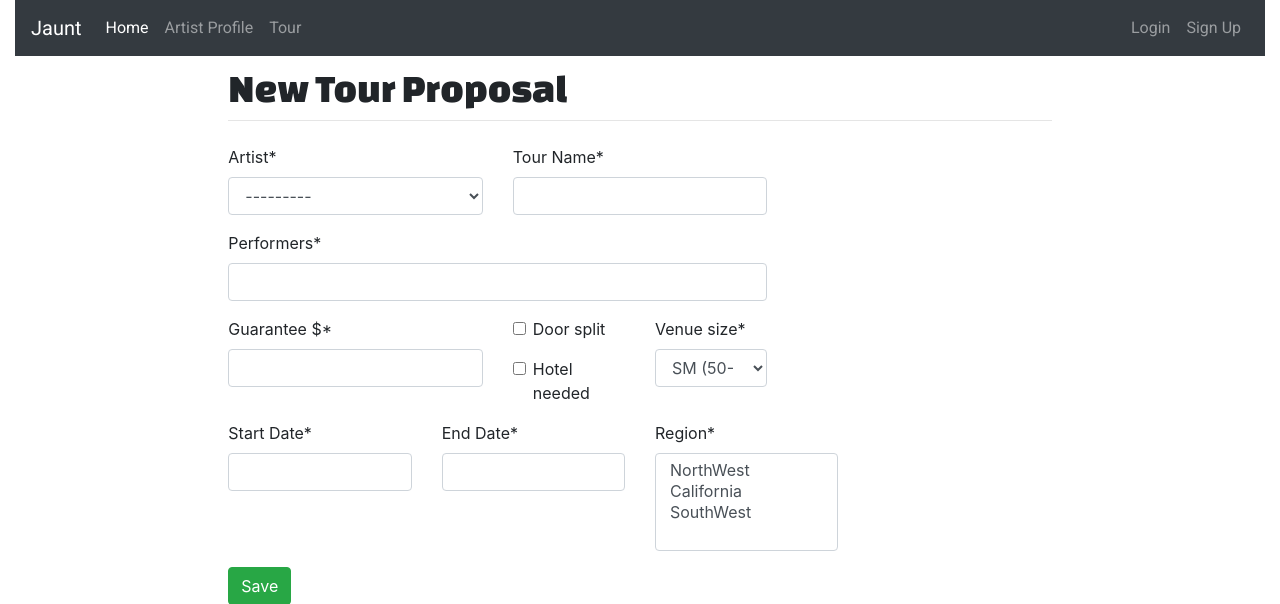
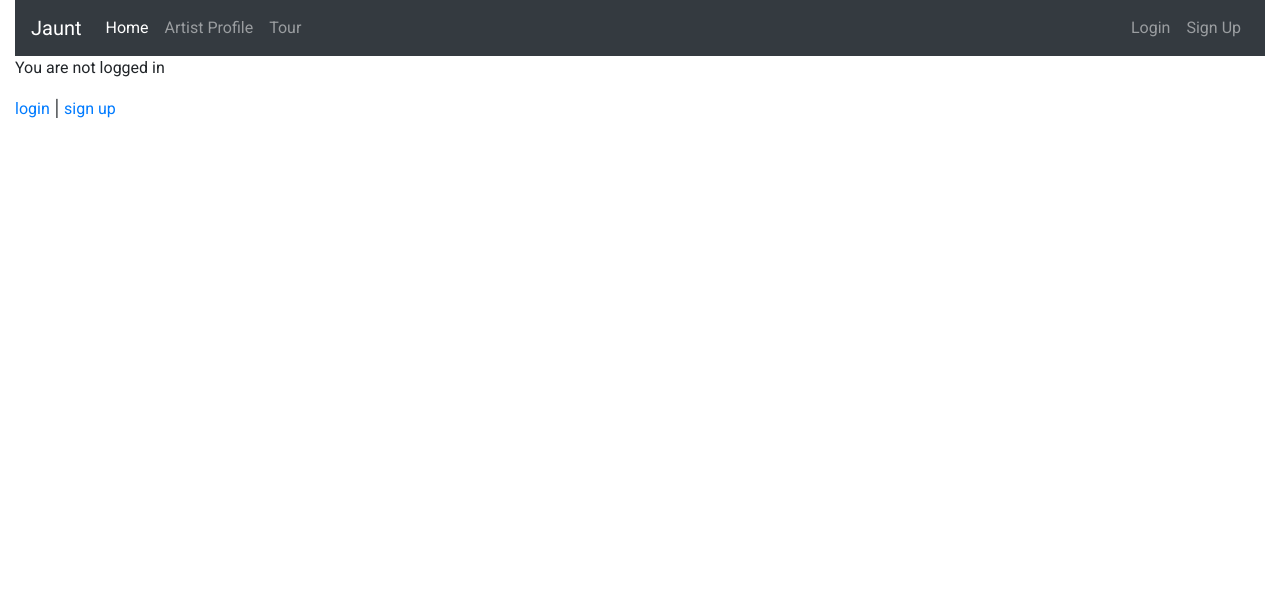
Before and after one commit to domoramas/jaunt_app, a Django app: template jaunt_project/templates/tour_create.html in a window 1280 px wide. Shown: the top 604 px of the page. Run offline with Django 3.2, Linux system fonts and the light colour scheme; the template is opened without the code that fills it: values that come from a table or form of the project are taken from there, others are empty; data comes from the database, SQL or seed files in the repository; parts of the project's set-up code (start-up, migrations or seed data) failed here and were passed over; some libraries are stand-ins or nearby versions.

Commit message:
rerout if not logged in to long

```diff
--- a/jaunt_project/templates/tour_create.html
+++ b/jaunt_project/templates/tour_create.html
@@ -4,6 +4,7 @@
 {% block title %}Create Tour{% endblock %}
 
 {% block content %}
+{% if user.is_authenticated %}
 <div class="row justify-content-center">
   <div class="col-md-8">
     <h1 class="mt-2">New Tour Proposal</h1>
@@ -54,4 +55,9 @@
     </form>
   </div>
 </div>
+{% else %}
+        <p>You are not logged in</p>
+        <a href="{% url 'login' %}">login</a> |
+        <a href="{% url 'signup' %}">sign up</a>
+      {% endif %}
 {% endblock %}
```
